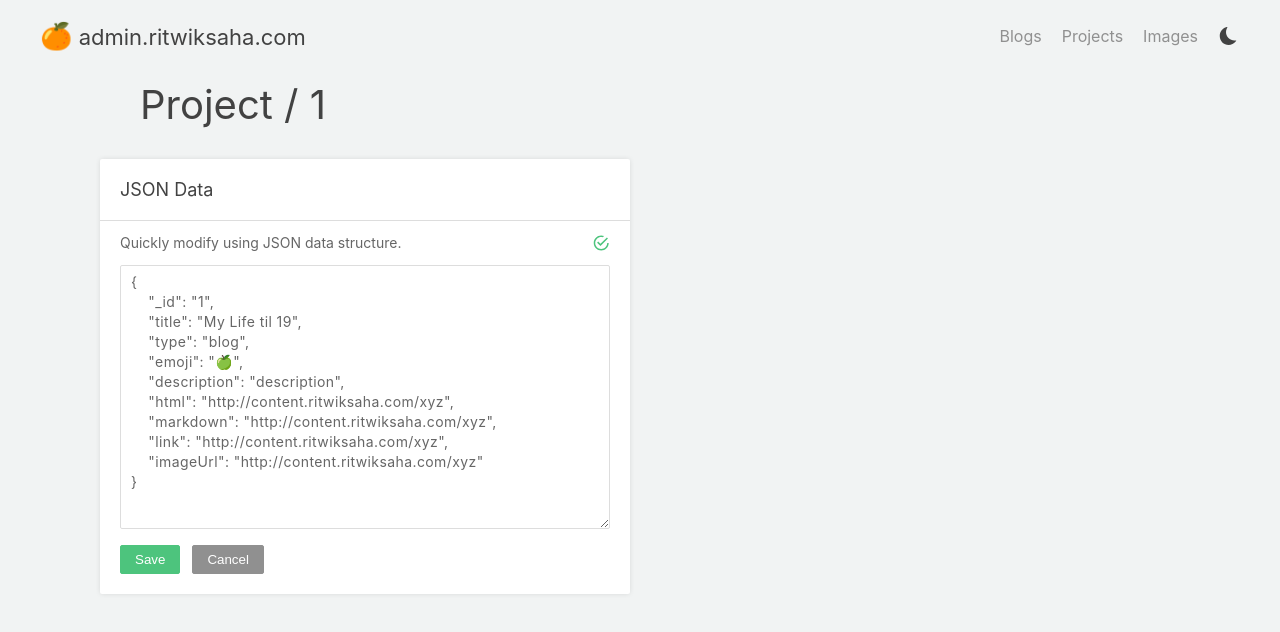
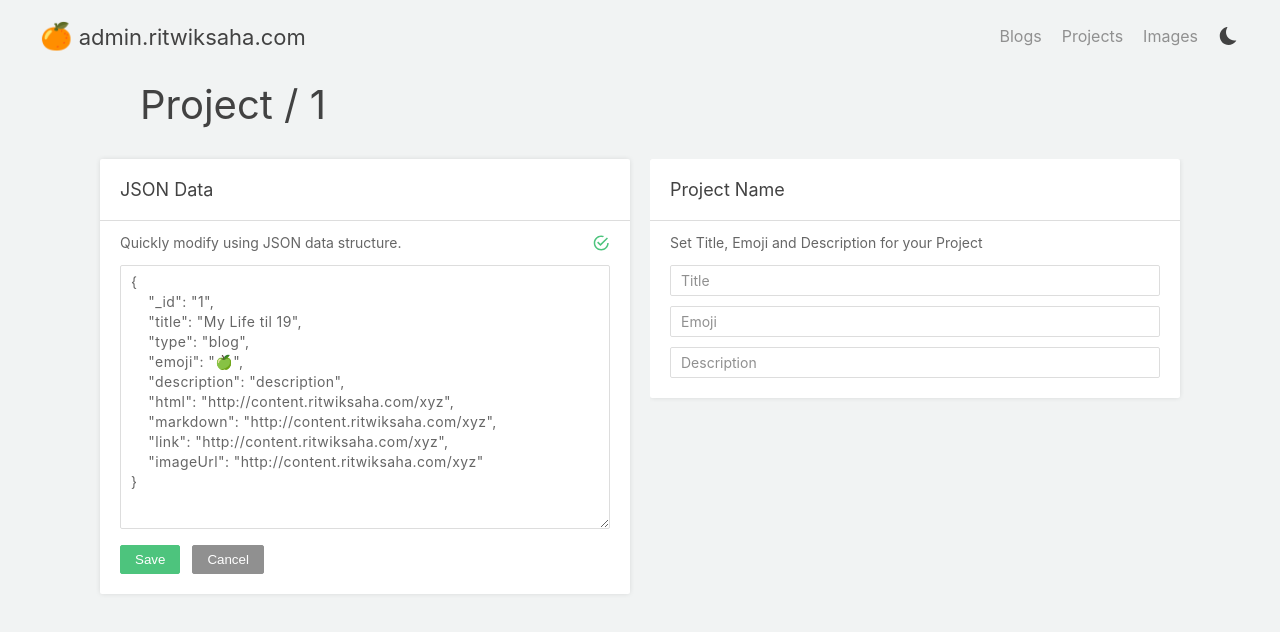
Before and after one commit to ritsource/my-website, a React (Create React App) app in the folder console-app/: page /project/1 in a window 1280 px wide. Shown: the top 632 px of the page. Built offline with nearby package versions, Linux system fonts and the light colour scheme.

Commit message:
Some More to Each Project Page (Done with UI for Now)

```diff
--- a/console-app/src/App.scss
+++ b/console-app/src/App.scss
@@ -7,7 +7,7 @@
 @import "./styles/components/HomePage";
 @import "./styles/components/ContentBox";
 @import "./styles/components/JSONBox";
+@import "./styles/components/ProjectBox";
 // @import "./styles/components/Header";
 // @import "./styles/components/Header";
 // @import "./styles/components/Header";
-// @import "./styles/components/Header";
--- a/console-app/src/components/JSONBox.tsx
+++ b/console-app/src/components/JSONBox.tsx
@@ -12,6 +12,7 @@ const JSONBox = (props: MyProps) => {
 
 	const [ json, setJson ] = useState(JSON.stringify(object, null, 4));
 	const [ isValid, setIsValid ] = useState(false);
+	const [ isAsync, setIsAsync ] = useState(false);
 
 	useEffect(
 		() => {
@@ -34,7 +35,9 @@ const JSONBox = (props: MyProps) => {
 
 	return (
 		<div className="JOSNBox-c-00 SearchBox-c-00 Theme-Box-Shadow">
-			<h4>JSON Data</h4>
+			<h4 className="Flex-Row-Space-Between">
+				JSON Data {isAsync && <div className="Theme-Loading-Spin-Div" />}
+			</h4>
 			<div className="Flex-Row-Space-Between">
 				<p className="SearchBox-Description-P-01">Quickly modify using JSON data structure.</p>
 				{/* {isValid ? 'True' : 'False'} */}
--- a/console-app/src/components/ProjectBox.tsx
+++ b/console-app/src/components/ProjectBox.tsx
@@ -1 +1,40 @@
-import React from 'react';
+import React, { useState } from 'react';
+
+import { Data } from '../data/data';
+
+type MyProps = {
+	project: Data;
+};
+
+const ProjectBoxes = (props: MyProps) => {
+	const [ title, setTitle ] = useState();
+	const [ emoji, setEmoji ] = useState();
+	const [ description, setDescription ] = useState();
+
+	return (
+		<div className="ProjectBoxes-c-00">
+			<div className="ProjectBoxes-Box-Name-c-01 SearchBox-c-00 Theme-Box-Shadow">
+				<h4 className="Flex-Row-Space-Between">
+					Project Name
+					{false && <div className="Theme-Loading-Spin-Div" />}
+				</h4>
+				<p className="SearchBox-Description-P-01">Set Title, Emoji and Description for your Project</p>
+
+				<input placeholder="Title" value={title} onChange={(e) => setTitle(e.target.value)} />
+
+				<input placeholder="Emoji" value={emoji} onChange={(e) => setEmoji(e.target.value)} />
+
+				<input placeholder="Description" value={description} onChange={(e) => setDescription(e.target.value)} />
+			</div>
+
+			{/* <div className="SearchBox-c-00">
+				<h4 className="Flex-Row-Space-Between">
+					JSON Data {false && <div className="Theme-Loading-Spin-Div" />}
+				</h4>
+				<p className="SearchBox-Description-P-01">Quickly modify using JSON data structure.</p>
+			</div> */}
+		</div>
+	);
+};
+
+export default ProjectBoxes;
--- a/console-app/src/pages/EachProject.tsx
+++ b/console-app/src/pages/EachProject.tsx
@@ -1,6 +1,7 @@
 import React, { useState, useEffect } from 'react';
 
 import JSONBox from '../components/JSONBox';
+import ProjectBoxes from '../components/ProjectBox';
 import data, { Data } from '../data/data';
 
 type MyProps = {
@@ -29,6 +30,9 @@ const EachProjectPage = (props: MyProps) => {
 				<h1>Project / {props.match.params.projectId}</h1>
 				<div style={{ alignItems: 'flex-start' }} className="Flex-Row-Space-Between">
 					<JSONBox object={project} />
+					<div className="Page-Vertical-Box-Container">
+						<ProjectBoxes project={project} />
+					</div>
 				</div>
 			</div>
 		</div>
--- a/console-app/src/styles/base/settings.scss
+++ b/console-app/src/styles/base/settings.scss
@@ -77,3 +77,33 @@
 		box-shadow: 0px 0px 5px 0px rgba(0, 0, 0, 0.1);
 	}
 }
+
+.Theme-Loading-Spin-Div {
+	background: var(--background-color);
+	border: 3px solid var(--background-color);
+	border-top: 3px solid var(--text-color-medium);
+	border-right: 3px solid var(--text-color-medium);
+	width: 10px;
+	height: 10px;
+	border-radius: 50%;
+	-webkit-animation: Loading-Spin 500ms linear infinite; /* Safari */
+	animation: Loading-Spin 500ms linear infinite;
+}
+
+@-webkit-keyframes Loading-Spin {
+	0% {
+		-webkit-transform: rotate(0deg);
+	}
+	100% {
+		-webkit-transform: rotate(360deg);
+	}
+}
+
+@keyframes Loading-Spin {
+	0% {
+		transform: rotate(0deg);
+	}
+	100% {
+		transform: rotate(360deg);
+	}
+}
--- a/console-app/src/styles/components/_HomePage.scss
+++ b/console-app/src/styles/components/_HomePage.scss
@@ -14,5 +14,20 @@
 			padding: 10px 40px 30px 40px;
 			max-height: $homepage-h1-height;
 		}
+
+		.Page-Vertical-Box-Container {
+			width: calc(50%);
+			margin-right: -10px;
+			padding-right: 0px;
+			max-height: calc(100vh - (70px + 86px + 40px));
+			// overflow: auto;
+			overflow-y: auto;
+			overflow-x: hidden;
+
+			.SearchBox-c-00 {
+				width: calc(100% - 10px);
+				margin-bottom: 20px;
+			}
+		}
 	}
 }
--- /dev/null
+++ b/console-app/src/styles/components/_ProjectBox.scss
@@ -0,0 +1,9 @@
+.ProjectBoxes-c-00 {
+	.ProjectBoxes-Box-Name-c-01 {
+		padding-bottom: 10px;
+
+		input {
+			margin: 0px 20px 10px 20px;
+		}
+	}
+}
```
